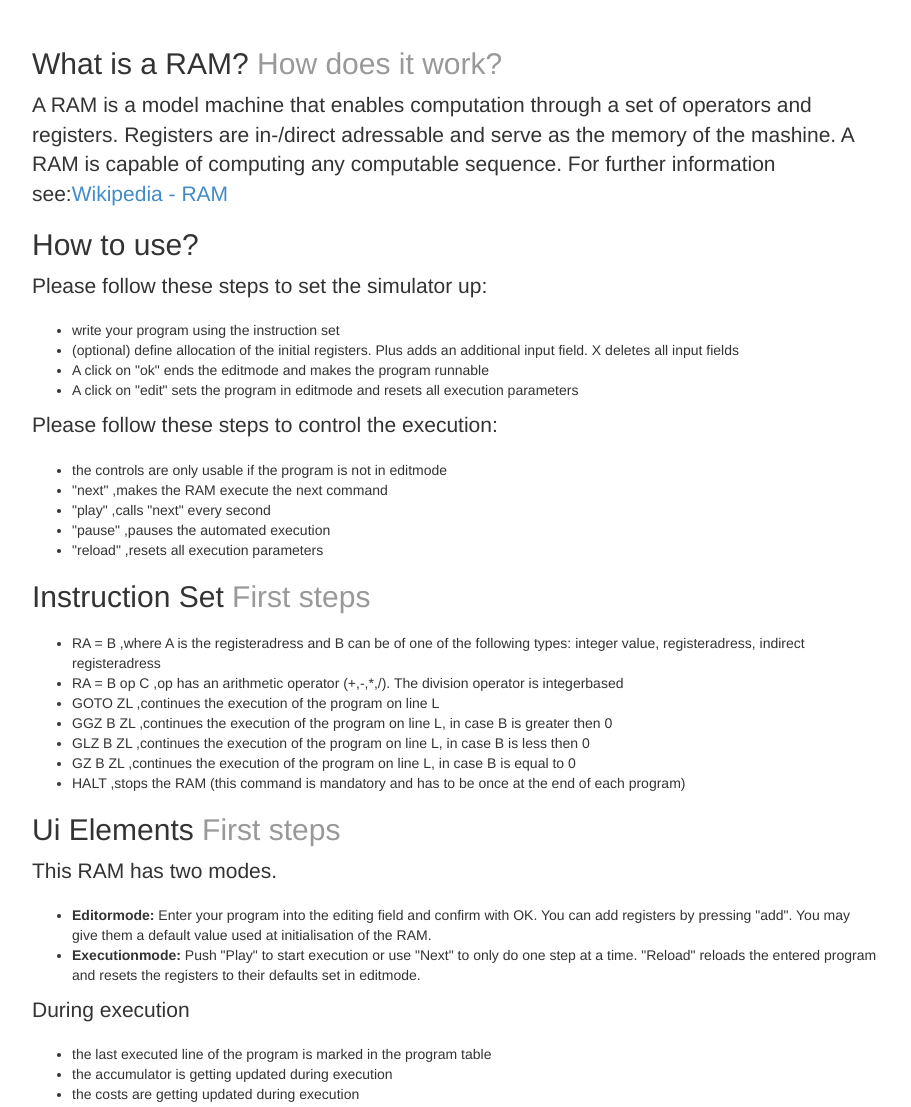
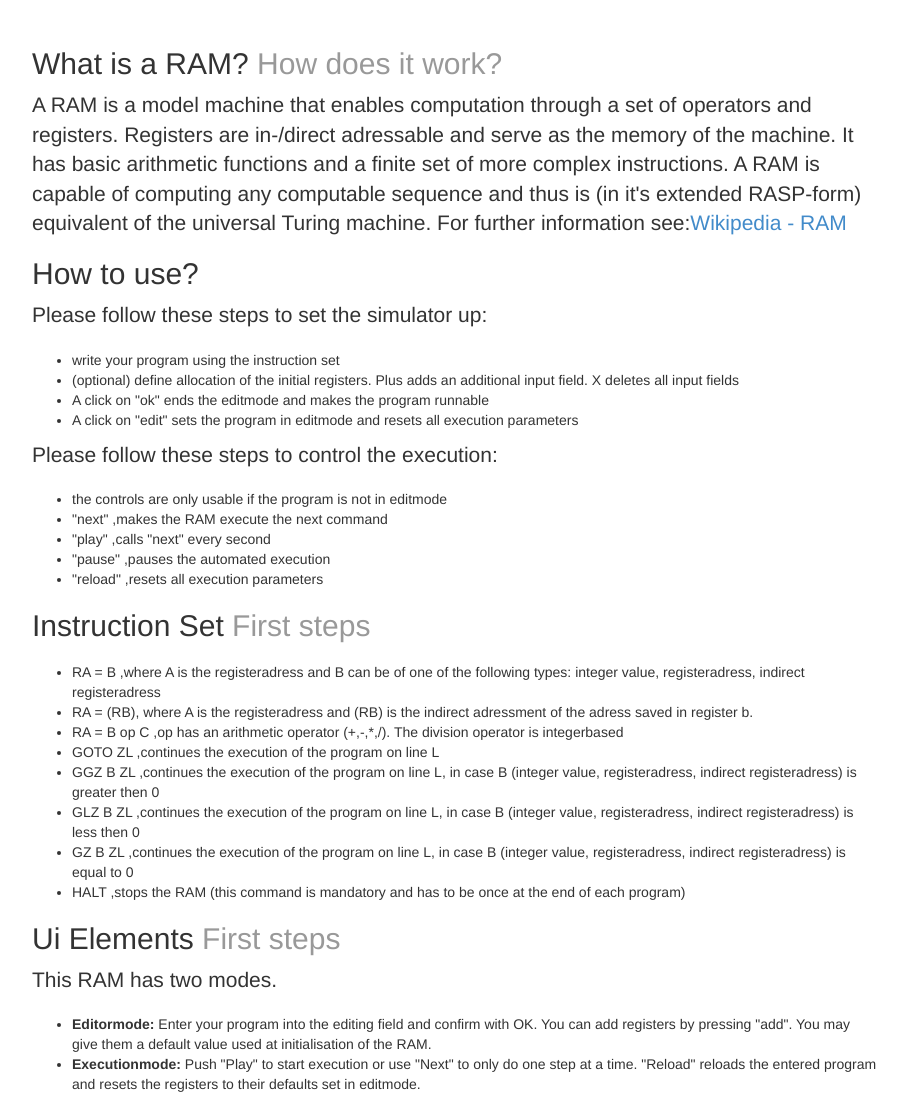
Before and after one commit to mcdorians/ram_simulator, a plain HTML site: page readme.html in a window 1280 px wide. Shown: the part 337-1444 px from the top of the page, without its empty margins (38-949 px from the left). Drawn offline with nearby package versions, Linux system fonts and the light colour scheme.

Commit message:
update redme

```diff
--- a/readme.html
+++ b/readme.html
@@ -39,7 +39,7 @@
                     <div class="row">
                         <div id="post1" class="col-md-12">
                             <h2 class="featurette-heading">What is a RAM?<span class="text-muted"> How does it work?</span></h2>
-                            <p class="lead">A RAM is a model machine that enables computation through a set of operators and registers. Registers are in-/direct adressable and serve as the memory of the mashine. A RAM is capable of computing any computable sequence. For further information see:<a href="http://en.wikipedia.org/wiki/Random-access_machine">Wikipedia - RAM</a></p>
+                            <p class="lead">A RAM is a model machine that enables computation through a set of operators and registers. Registers are in-/direct adressable and serve as the memory of the machine. It has basic arithmetic functions and a finite set of more complex instructions. A RAM is capable of computing any computable sequence and thus is (in it's extended RASP-form) equivalent of the universal Turing machine.  For further information see:<a href="http://en.wikipedia.org/wiki/Random-access_machine">Wikipedia - RAM</a></p>
                         </div>
                         <div id="post5" class="col-md-12">
                             <h2 class="featurette-heading">How to use?<span class="text-muted"></span></h2>
@@ -64,12 +64,13 @@
                         <div id="post2" class="col-md-12">
                             <h2 class="featurette-heading">Instruction Set<span class="text-muted"> First steps</span></h2>
                             <p class="lead"></p><ul>
-                                <li>RA = B ,where A is the registeradress and B can be of one of the following types: integer value, registeradress, indirect registeradress</li>
-                                <li> RA = B op C ,op has an arithmetic operator (+,-,*,/). The division operator is integerbased</li>
+                                <li> RA = B ,where A is the registeradress and B can be of one of the following types: integer value, registeradress, indirect registeradress</li>
+                                <li> RA = (RB), where A is the registeradress and (RB) is the indirect adressment of the adress saved in register b.</li>
+  							    <li> RA = B op C ,op has an arithmetic operator (+,-,*,/). The division operator is integerbased</li>
                                 <li> GOTO ZL ,continues the execution of the program on line L</li>
-                                <li> GGZ B ZL ,continues the execution of the program on line L, in case B is greater then 0</li>
-                                <li> GLZ B ZL ,continues the execution of the program on line L, in case B is less then 0</li>
-                                <li> GZ B ZL ,continues the execution of the program on line L, in case B is equal to 0</li>
+                                <li> GGZ B ZL ,continues the execution of the program on line L, in case B (integer value, registeradress, indirect registeradress) is greater then 0</li>
+                                <li> GLZ B ZL ,continues the execution of the program on line L, in case B (integer value, registeradress, indirect registeradress) is less then 0</li>
+                                <li> GZ B ZL ,continues the execution of the program on line L, in case B (integer value, registeradress, indirect registeradress) is equal to 0</li>
                                 <li> HALT ,stops the RAM (this command is mandatory and has to be once at the end of each program)</li>
                             </ul>
                         </div>
@@ -93,7 +94,7 @@
                             <p class="lead">
                                 R1 = 10 </br>
                                 R10 = 20</br>
-                                R2 = (R1) //indirectly adresses r10 (value of r1)</br>
+                                R2 = (R1) //indirectly adresses r10 </br>
                                 R2 = R2 - 1</br>
                                 GGZ R2 Z4 //loops 20x then stops</br>
                                 HALT</br>
```
